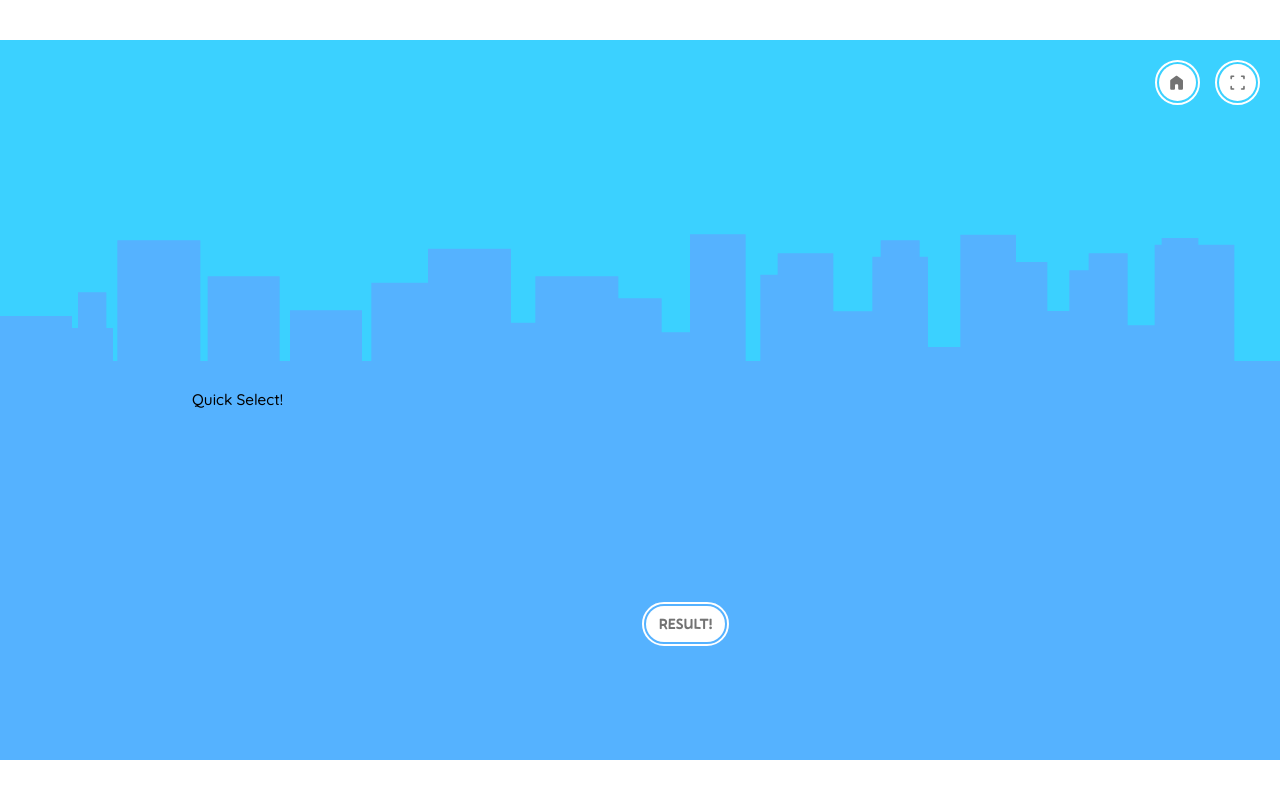
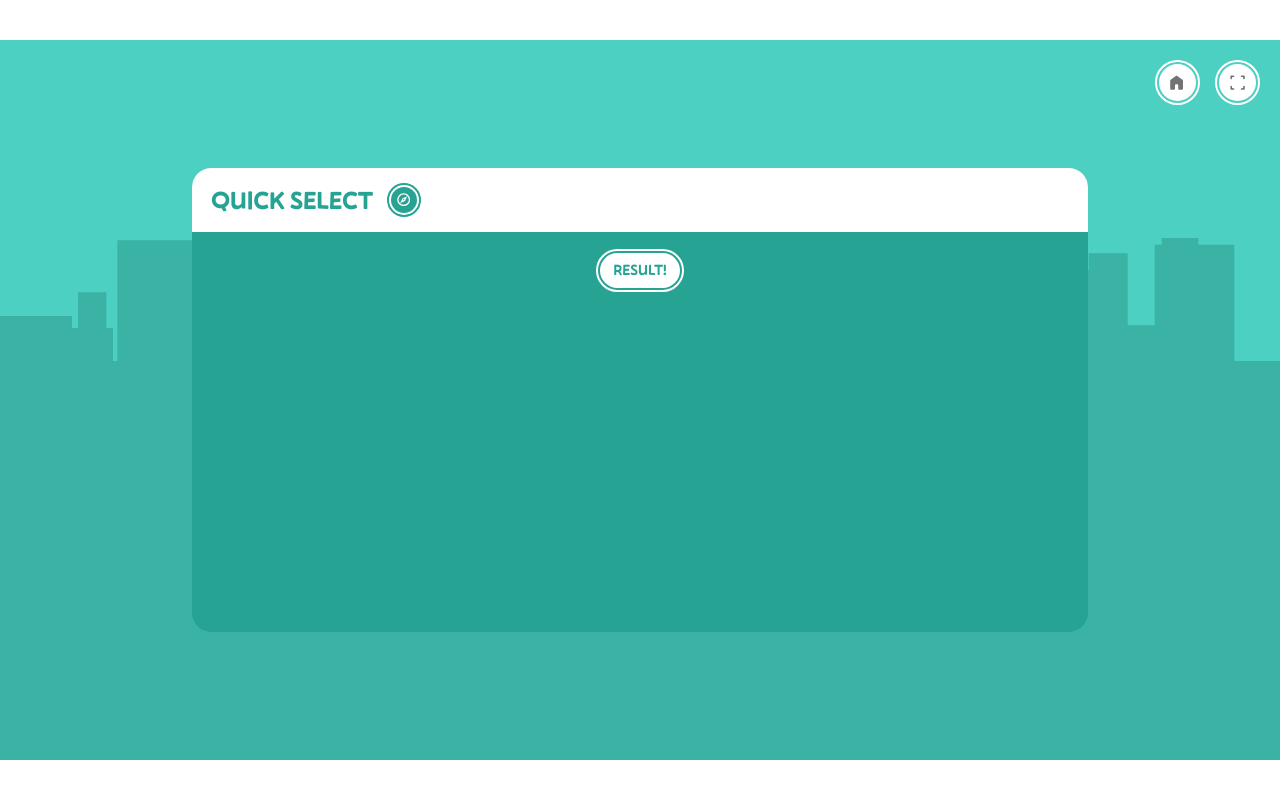
Before and after one commit to m-m-mic/reactville, a React (Vite) app: page / in a window 1280 px wide. Both pictures are taken after a click on the button "QUICK SELECT". Built offline with nearby package versions, Linux system fonts and the light colour scheme.

Commit message:
changed colors + added quickselect colors

```diff
--- a/src/components/RvBackground/RvBackground.style.css
+++ b/src/components/RvBackground/RvBackground.style.css
@@ -20,6 +20,10 @@
   &.hidden {
     visibility: hidden;
     opacity: 0;
+  }
+
+  &.quickSelect {
+    fill: #3ab2a4;
   }
 
   &.boilerplate {
@@ -65,6 +69,10 @@
   z-index: 2;
   background-color: #3bd1ff;
   transition: background-color var(--main-transition-duration) ease;
+
+  &.quickSelect {
+    background-color: #4cd0c1;
+  }
 
   &.explanation {
     background-color: #77baf5;
--- a/src/index.css
+++ b/src/index.css
@@ -18,11 +18,12 @@
   --rv-foreground-color-2: #737373;
   --landing-foreground-color: #fcd2d2;
   --landing-background-color: #b50000;
+  --quickSelect-background-color: #27a394;
   --explanation-background-color: #458bc9;
   --boilerplate-background-color: #30672e;
   --tourPages-background-color: #237feb;
   --tourComponents-background-color: #d59319;
-  --tourStyles-background-color: #e3672c;
+  --tourStyles-background-color: #d55b22;
   --tourStore-background-color: #e45252;
   --tourRequests-background-color: #762f78;
   --tourShared-background-color: #3c3f8f;
--- a/src/slides/QuickSelectSlide/QuickSelectSlide.component.tsx
+++ b/src/slides/QuickSelectSlide/QuickSelectSlide.component.tsx
@@ -6,6 +6,8 @@ import { isRemovedFromViewport } from "@/shared/functions/isRemovedFromViewport"
 import { RvButton } from "@/components/RvButton/RvButton.component";
 import "./QuickSelectSlide.styles.css";
 import { SlideContext } from "@/context/providers/SlideProvider";
+import RvSlideHeader from "@/components/RvSlideHeader/RvSlideHeader.component";
+import { getSlideTitle } from "@/shared/functions/getSlideTitle";
 
 export default function QuickSelectSlide() {
   const SLIDE_ID = Slide.QuickSelect;
@@ -29,9 +31,13 @@ export default function QuickSelectSlide() {
   return (
     <div className={`slide ${SLIDE_ID} ${slideState}`}>
       <div className="foreground">
-        <span>Quick Select!</span>
-        <div className="landing-buttons">
-          <RvButton onClick={goToResult} label="Result!" />
+        <div className="foreground-wrapper">
+          <div className="slide-explanation">
+            <RvSlideHeader title={getSlideTitle(SLIDE_ID)} />
+            <div className="action-buttons">
+              <RvButton onClick={goToResult} label="Result!" />
+            </div>
+          </div>
         </div>
       </div>
     </div>
--- a/src/slides/QuickSelectSlide/QuickSelectSlide.styles.css
+++ b/src/slides/QuickSelectSlide/QuickSelectSlide.styles.css
@@ -1,3 +1,4 @@
 .quickSelect {
   z-index: 24;
+  --rv-foreground-color-2: var(--quickSelect-background-color);
 }
```
